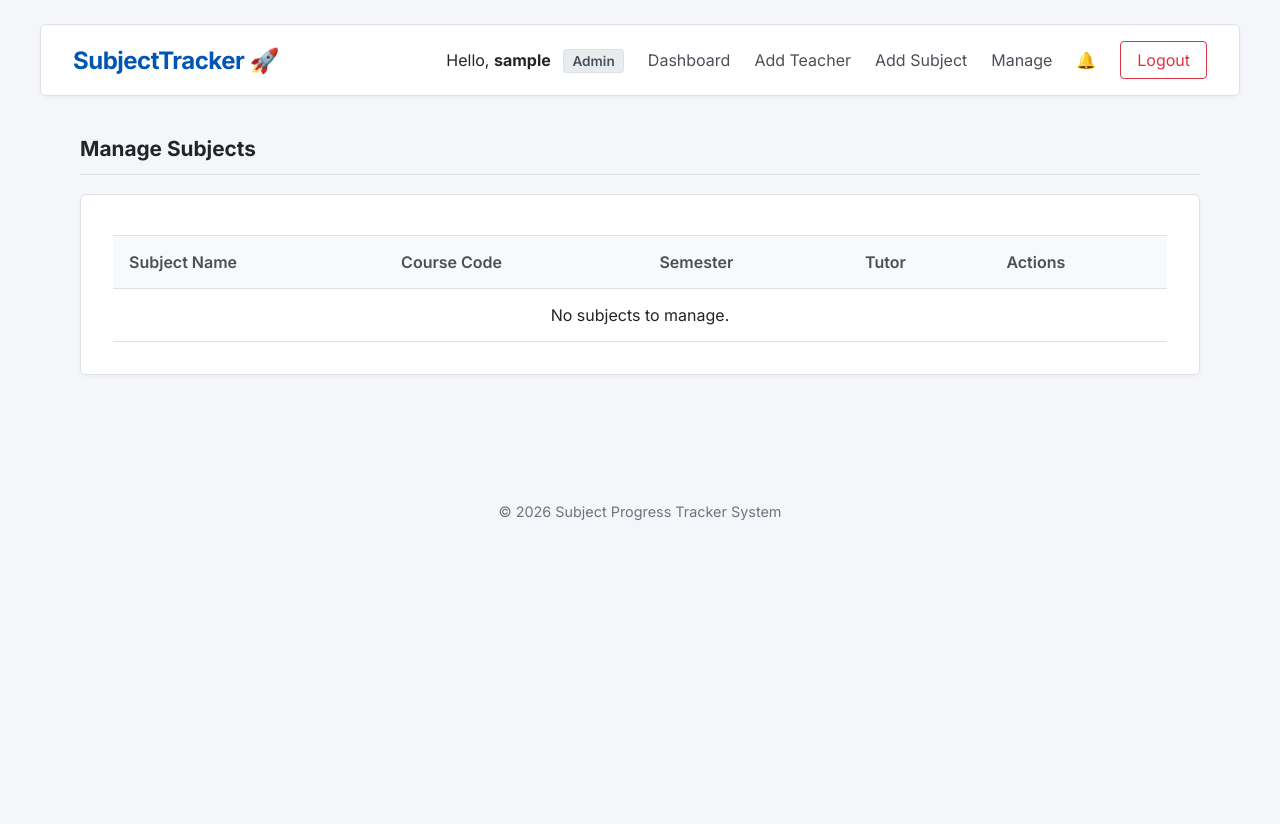
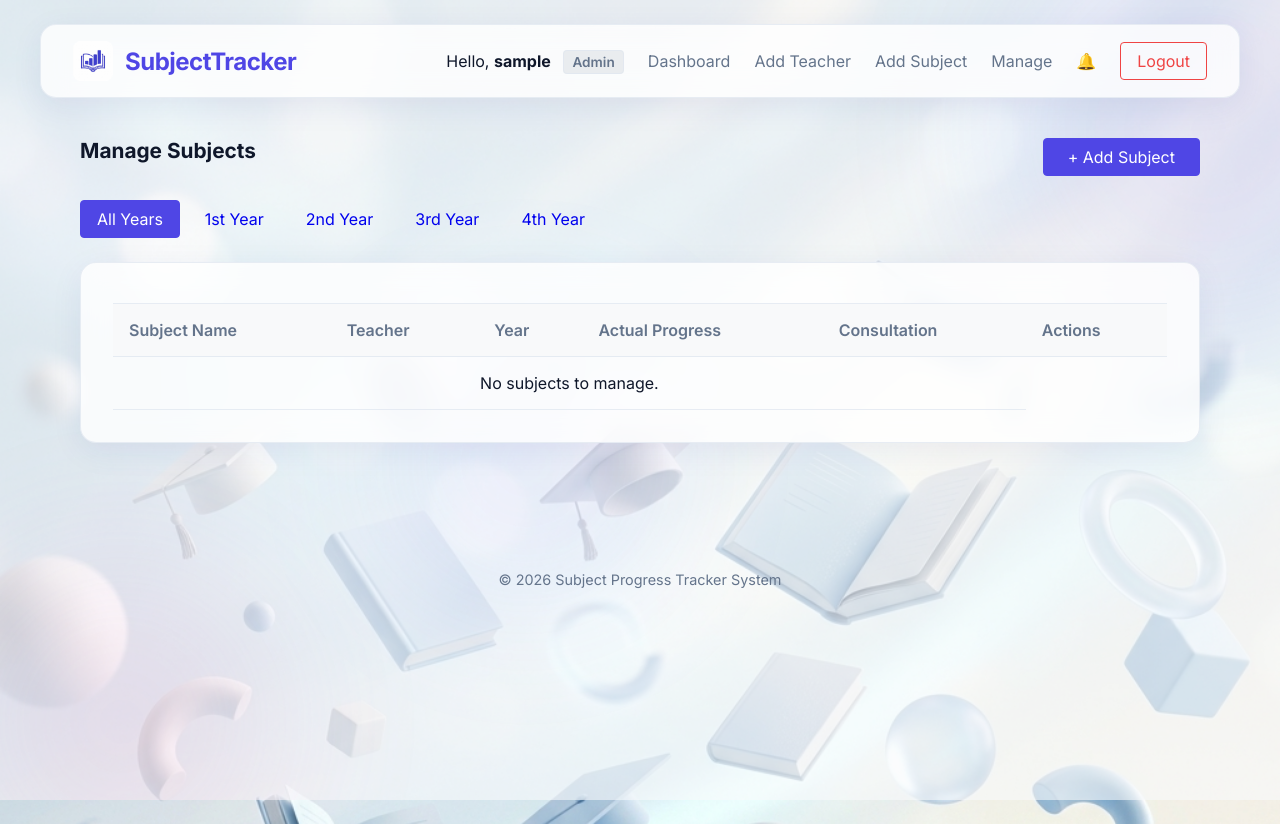
Before and after one commit to 23it011-crypto/subject_progress_tracker, a Django app: page /hod/manage/ in a window 1280 px wide. Run offline with Django 5.2, Linux system fonts and the light colour scheme; the visitor is signed in with stand-in values (Sample User, id 1); data comes from the database, SQL or seed files in the repository; data that the repository does not hold is empty.

Commit message:
Enhance academic subject tracker with professional HOD-centered features, reporting, consultation, premium branding, and glassmorphism.

```diff
--- a/static/css/style.css
+++ b/static/css/style.css
@@ -1,14 +1,16 @@
 :root {
-    --primary-color: #0056b3; /* Professional blue */
-    --secondary-color: #495057; /* Dark slate */
-    --background: #f4f6f9; /* Very light grey */
-    --text-color: #212529; /* Almost black */
-    --text-muted: #6c757d;
-    --card-bg: #ffffff;
-    --card-border: #dee2e6;
-    --success-color: #28a745;
-    --warning-color: #ffc107;
-    --danger-color: #dc3545;
+    --primary-color: #4f46e5; /* Modern Indigo */
+    --primary-hover: #4338ca;
+    --secondary-color: #64748b;
+    --background: #f8fafc;
+    --text-color: #0f172a;
+    --text-muted: #64748b;
+    --card-bg: rgba(255, 255, 255, 0.8);
+    --card-border: rgba(226, 232, 240, 0.8);
+    --success-color: #10b981;
+    --warning-color: #f59e0b;
+    --danger-color: #ef4444;
+    --glass-shadow: 0 8px 32px 0 rgba(31, 38, 135, 0.07);
 }
 
 * {
@@ -19,25 +21,51 @@
 }
 
 body {
-    background-color: var(--background);
+    background: url('/static/images/bg1.png');
+    background-size: cover;
+    background-attachment: fixed;
+    background-position: center;
     color: var(--text-color);
     min-height: 100vh;
     overflow-x: hidden;
 }
 
-/* Hide the glowing animated blobs for a professional look */
 .background-blobs {
-    display: none;
+    position: fixed;
+    top: 0;
+    left: 0;
+    width: 100%;
+    height: 100%;
+    z-index: -1;
+    overflow: hidden;
+    background: var(--background);
+    opacity: 0.6;
 }
 
-/* Professional Cards (formerly glass panels) */
+.blob {
+    position: absolute;
+    border-radius: 50%;
+    filter: blur(80px);
+    opacity: 0.15;
+    animation: move 20s infinite alternate;
+}
+
+.blob-1 { width: 400px; height: 400px; background: var(--primary-color); top: -100px; right: -100px; }
+.blob-2 { width: 300px; height: 300px; background: #ec4899; bottom: -50px; left: -50px; animation-duration: 25s; }
+.blob-3 { width: 250px; height: 250px; background: #8b5cf6; top: 40%; left: 30%; animation-duration: 30s; }
+
+@keyframes move {
+    from { transform: translate(0, 0) scale(1); }
+    to { transform: translate(50px, 50px) scale(1.1); }
+}
+
 .glass-panel {
-    background-color: var(--card-bg) !important;
+    background: var(--card-bg) !important;
+    backdrop-filter: blur(12px) !important;
+    -webkit-backdrop-filter: blur(12px) !important;
     border: 1px solid var(--card-border) !important;
-    border-radius: 6px !important;
-    box-shadow: 0 2px 4px rgba(0, 0, 0, 0.04) !important;
-    backdrop-filter: none !important;
-    -webkit-backdrop-filter: none !important;
+    border-radius: 16px !important;
+    box-shadow: var(--glass-shadow) !important;
 }
 
 /* Navbar */
@@ -51,6 +79,8 @@ body {
 }
 
 .logo {
+    display: flex;
+    align-items: center;
     font-size: 1.5rem;
     font-weight: 700;
     color: var(--primary-color);
--- a/templates/base.html
+++ b/templates/base.html
@@ -20,7 +20,10 @@
     </div>
 
     <nav class="navbar glass-panel">
-        <div class="logo">SubjectTracker 🚀</div>
+        <div class="logo">
+            <img src="{% static 'images/logo.png' %}" alt="Logo" style="height: 40px; margin-right: 12px; border-radius: 8px;">
+            SubjectTracker
+        </div>
         <div class="menu">
             {% if user.is_authenticated %}
             <div class="user-greeting" style="position: relative;">
--- a/templates/manage_subjects.html
+++ b/templates/manage_subjects.html
@@ -1,31 +1,58 @@
 {% extends 'base.html' %}
 {% block content %}
-<h2 class="card-title">Manage Subjects</h2>
+<div style="display: flex; justify-content: space-between; align-items: center; margin-bottom: 1.5rem;">
+    <h2 class="card-title" style="margin:0; border:none;">Manage Subjects</h2>
+    <a href="{% url 'add_subject' %}" class="btn btn-primary" style="padding: 0.5rem 1.5rem;">+ Add Subject</a>
+</div>
+
+<!-- Year Filter Tabs -->
+<div style="display: flex; gap: 0.5rem; margin-bottom: 1.5rem;">
+    <a href="{% url 'manage_subjects' %}" class="btn {% if not current_year %}btn-primary{% endif %}" style="padding: 0.5rem 1rem;">All Years</a>
+    <a href="{% url 'manage_subjects' %}?year=1" class="btn {% if current_year == 1 %}btn-primary{% endif %}" style="padding: 0.5rem 1rem;">1st Year</a>
+    <a href="{% url 'manage_subjects' %}?year=2" class="btn {% if current_year == 2 %}btn-primary{% endif %}" style="padding: 0.5rem 1rem;">2nd Year</a>
+    <a href="{% url 'manage_subjects' %}?year=3" class="btn {% if current_year == 3 %}btn-primary{% endif %}" style="padding: 0.5rem 1rem;">3rd Year</a>
+    <a href="{% url 'manage_subjects' %}?year=4" class="btn {% if current_year == 4 %}btn-primary{% endif %}" style="padding: 0.5rem 1rem;">4th Year</a>
+</div>
+
 <div class="card glass-panel">
     <div class="table-container">
         <table>
             <thead>
                 <tr>
                     <th>Subject Name</th>
-                    <th>Course Code</th>
-                    <th>Semester</th>
-                    <th>Tutor</th>
+                    <th>Teacher</th>
+                    <th>Year</th>
+                    <th>Actual Progress</th>
+                    <th>Consultation</th>
                     <th>Actions</th>
                 </tr>
             </thead>
             <tbody>
                 {% for subject in subjects %}
+                {% with expected=subject.get_expected_progress %}
                 <tr>
-                    <td>{{ subject.subject_name }}</td>
-                    <td>{{ subject.course_code }}</td>
-                    <td>{{ subject.semester }}</td>
+                    <td><a href="{% url 'subject_detail' subject.id %}" style="text-decoration: none; font-weight: bold; color: var(--primary-color);">{{ subject.subject_name }}</a><br><small>{{ subject.course_code }}</small></td>
                     <td>{{ subject.assigned_teacher.username }}</td>
+                    <td><span class="badge" style="background: rgba(79, 70, 229, 0.1); color: var(--primary-color);">Year {{ subject.year }}</span></td>
+                    <td>
+                        <div style="display: flex; align-items: center;">
+                            <div class="progress-container" style="width: 80px; height: 6px; margin-right: 10px;">
+                                <div class="progress-bar {% if subject.progress.progress_percentage == 100 %}bg-green{% elif subject.progress.progress_percentage > 40 %}bg-yellow{% else %}bg-red{% endif %}"
+                                    style="width: {{ subject.progress.progress_percentage }}%;"></div>
+                            </div>
+                            <span>{{ subject.progress.progress_percentage|floatformat:0 }}%</span>
+                        </div>
+                    </td>
+                    <td>
+                        <a href="{% url 'subject_messages' subject.id %}" class="btn" style="padding: 4px 10px; font-size: 12px; background: rgba(79, 70, 229, 0.1); color: var(--primary-color);">📧 Consult</a>
+                    </td>
                     <td>
                         <a href="{% url 'delete_subject' subject.id %}" class="btn btn-danger"
                             style="padding: 0.3rem 0.8rem; font-size: 0.9rem;"
                             onclick="return confirm('Are you sure you want to remove this subject?');">Remove</a>
                     </td>
                 </tr>
+                {% endwith %}
                 {% empty %}
                 <tr>
                     <td colspan="5" style="text-align: center;">No subjects to manage.</td>
--- a/templates/teacher_dashboard.html
+++ b/templates/teacher_dashboard.html
@@ -33,7 +33,9 @@
         </div>
 
         <a href="{% url 'update_progress' subject.id %}" class="btn btn-primary"
-            style="display: block; text-align: center;">Update Progress</a>
+            style="display: block; text-align: center; margin-bottom: 0.5rem;">Update Progress</a>
+        <a href="{% url 'subject_messages' subject.id %}" class="btn"
+            style="display: block; text-align: center; background: rgba(79, 70, 229, 0.1); color: var(--primary-color);">📧 Consult with HOD</a>
     </div>
     {% empty %}
     <div class="card glass-panel" style="grid-column: 1 / -1; text-align: center;">
--- a/tracker/urls.py
+++ b/tracker/urls.py
@@ -1,9 +1,18 @@
 from django.urls import path
 from . import views
 
+from django.shortcuts import redirect
+
 urlpatterns = [
     path('', views.login_view, name='login'),
+    path('login/', views.login_view), # Additional path for common mistake
     path('logout/', views.logout_view, name='logout'),
+
+    # Redirects for base paths
+    path('hod/', lambda r: redirect('hod_dashboard')),
+    path('teacher/', lambda r: redirect('teacher_dashboard')),
+    path('system-admin/', lambda r: redirect('admin_dashboard')),
+
     path('hod/dashboard/', views.hod_dashboard, name='hod_dashboard'),
     path('hod/add_subject/', views.add_subject, name='add_subject'),
     path('hod/manage/', views.manage_subjects, name='manage_subjects'),
@@ -16,5 +25,7 @@ urlpatterns = [
     path('system-admin/logs/', views.activity_logs, name='activity_logs'),
     path('notifications/', views.notifications_view, name='notifications'),
     path('notifications/read/<int:notif_id>/', views.mark_notification_read, name='mark_notification_read'),
+    path('hod/report/', views.generate_report, name='generate_report'),
+    path('subject/<int:subject_id>/messages/', views.subject_messages, name='subject_messages'),
     path('hod/send_reminder/<int:subject_id>/', views.send_reminder, name='send_reminder'),
 ]
--- a/tracker/views.py
+++ b/tracker/views.py
@@ -2,11 +2,11 @@ from django.shortcuts import render, redirect, get_object_or_404
 from django.contrib.auth import login, logout, authenticate
 from django.contrib.auth.decorators import login_required, user_passes_test
 from django.contrib import messages
-from django.db.models import Count, Q
-from .models import User, Subject, SubjectProgress, DocumentProof, Notification, ActivityLog
+from django.db.models import Count, Q, Avg
+from .models import User, Subject, SubjectProgress, DocumentProof, Notification, ActivityLog, Message
+from .services import HODService, NotificationService
 from django.utils import timezone
 from datetime import date
-from django.utils import timezone
 
 def is_hod(user):
     return user.is_authenticated and user.is_hod
@@ -21,6 +21,14 @@ def is_admin_or_hod(user):
     return user.is_authenticated and (user.is_admin or user.is_hod)
 
 def login_view(request):
+    if request.user.is_authenticated:
+        if request.user.is_admin:
+            return redirect('admin_dashboard')
+        elif request.user.is_hod:
+            return redirect('hod_dashboard')
+        elif request.user.is_teacher:
+            return redirect('teacher_dashboard')
+
     if request.method == 'POST':
         u = request.POST.get('username')
         p = request.POST.get('password')
@@ -49,7 +57,7 @@ def admin_dashboard(request):
     teachers = User.objects.filter(is_teacher=True)
     return render(request, 'admin_dashboard.html', {'subjects': subjects, 'teachers': teachers})
 
-@user_passes_test(is_hod)
+@user_passes_test(is_admin_or_hod)
 def activity_logs(request):
     logs = ActivityLog.objects.all().order_by('-timestamp')
     return render(request, 'activity_logs.html', {'logs': logs})
@@ -84,22 +92,59 @@ def send_reminder(request, subject_id):
 def hod_dashboard(request):
     year_filter = request.GET.get('year')
     if year_filter and year_filter.isdigit():
-        subjects = Subject.objects.filter(year=int(year_filter)).select_related('assigned_teacher', 'progress')
+        year_filter = int(year_filter)
     else:
-        subjects = Subject.objects.all().select_related('assigned_teacher', 'progress')
+        year_filter = None
 
-    total_subjects = subjects.count()
-    completed_subjects = subjects.filter(progress__progress_percentage=100).count()
-    pending_subjects = total_subjects - completed_subjects
+    data = HODService.get_dashboard_data(year_filter)
+    teacher_performance = HODService.get_teacher_performance()
 
     context = {
-        'subjects': subjects,
-        'total_subjects': total_subjects,
-        'completed_subjects': completed_subjects,
-        'pending_subjects': pending_subjects,
-        'current_year': int(year_filter) if year_filter and year_filter.isdigit() else None
+        **data,
+        'teacher_performance': teacher_performance,
+        'current_year': year_filter
     }
     return render(request, 'hod_dashboard.html', context)
+
+@user_passes_test(is_hod)
+def generate_report(request):
+    data = HODService.get_dashboard_data()
+    return render(request, 'hod_report.html', data)
+
+@login_required
+def subject_messages(request, subject_id):
+    subject = get_object_or_404(Subject, pk=subject_id)
+    # Authorization: HOD or the assigned teacher
+    if not (request.user.is_hod or request.user == subject.assigned_teacher):
+        messages.error(request, "Unauthorized access.")
+        return redirect('login')
+
+    if request.method == 'POST':
+        text = request.POST.get('text')
+        if text:
+            receiver = subject.assigned_teacher if request.user.is_hod else User.objects.filter(is_hod=True).first()
+            Message.objects.create(
+                subject=subject,
+                sender=request.user,
+                receiver=receiver,
+                text=text
+            )
+            Notification.objects.create(
+                receiver=receiver,
+                sender=request.user,
+                message=f"New message regarding {subject.subject_name}: {text[:50]}..."
+            )
+            messages.success(request, "Message sent.")
+            return redirect('subject_messages', subject_id=subject.id)
+
+    chat_messages = Message.objects.filter(subject=subject).order_by('created_at')
+    # Mark messages as read
+    Message.objects.filter(subject=subject, receiver=request.user).update(is_read=True)
+
+    return render(request, 'subject_messages.html', {
+        'subject': subject,
+        'chat_messages': chat_messages
+    })
 
 @user_passes_test(is_admin_or_hod)
 def add_subject(request):
@@ -139,9 +184,20 @@ def add_subject(request):
 
 @user_passes_test(is_admin_or_hod)
 def manage_subjects(request):
-    subjects = Subject.objects.all()
+    year_filter = request.GET.get('year')
+    if year_filter and year_filter.isdigit():
+        subjects = Subject.objects.filter(year=int(year_filter)).select_related('assigned_teacher', 'progress')
+        current_year = int(year_filter)
+    else:
+        subjects = Subject.objects.all().select_related('assigned_teacher', 'progress')
+        current_year = None
+
     teachers = User.objects.filter(is_teacher=True)
-    return render(request, 'manage_subjects.html', {'subjects': subjects, 'teachers': teachers})
+    return render(request, 'manage_subjects.html', {
+        'subjects': subjects,
+        'teachers': teachers,
+        'current_year': current_year
+    })
 
 @user_passes_test(is_admin_or_hod)
 def delete_subject(request, subject_id):
```
Also changed, not shown: WALKTHROUGH.md (added, +81 -0 lines), templates/hod_dashboard.html (+31 -14 lines), templates/hod_report.html (added, +81 -0 lines), templates/subject_detail.html (+7 -3 lines), templates/subject_messages.html (added, +25 -0 lines), tracker/models.py (+29 -0 lines), tracker/services.py (added, +73 -0 lines), static/images/bg1.png (added), static/images/bg2.png (added), static/images/dashboard.png (added), static/images/logo.png (added), tracker/migrations/0003_subject_created_at_subject_updated_at_message.py (added).
